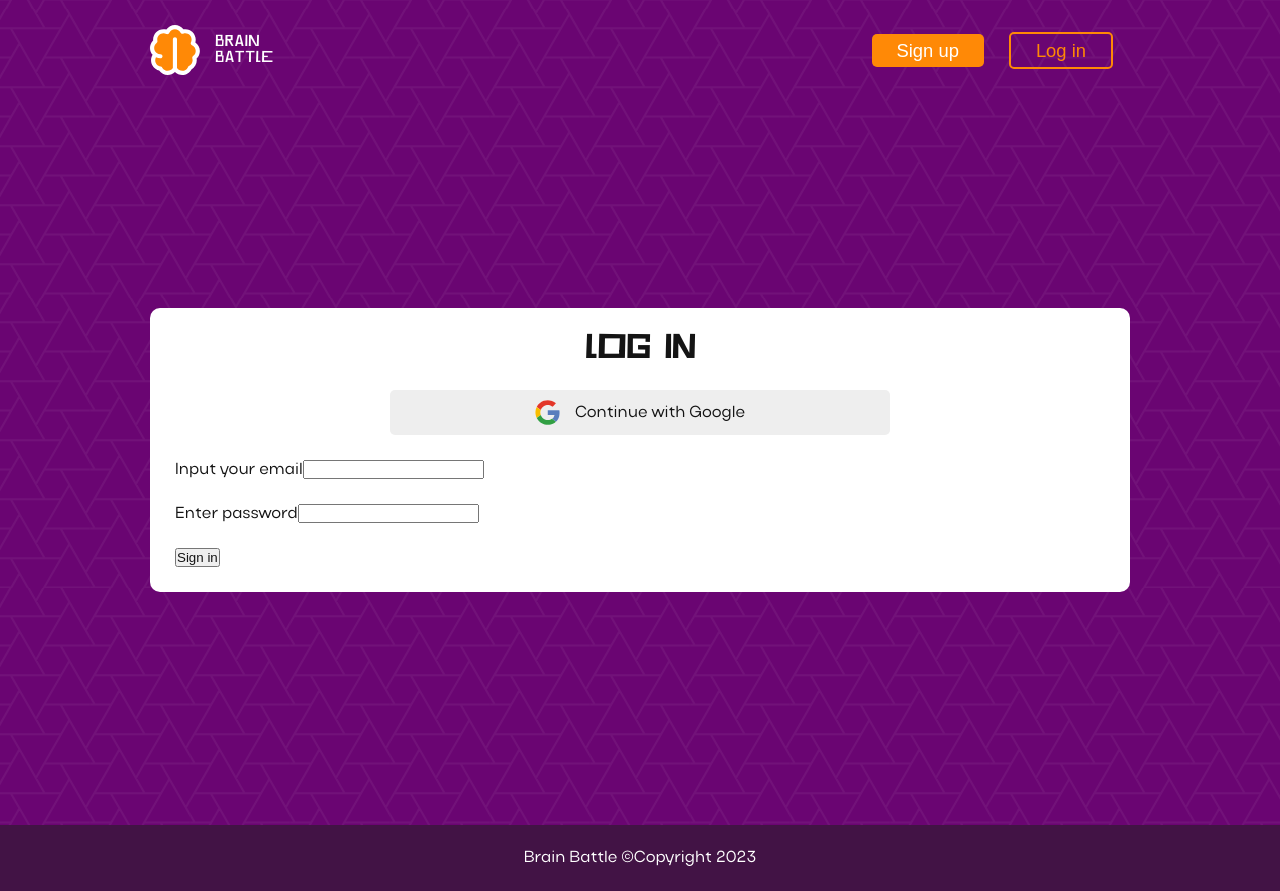
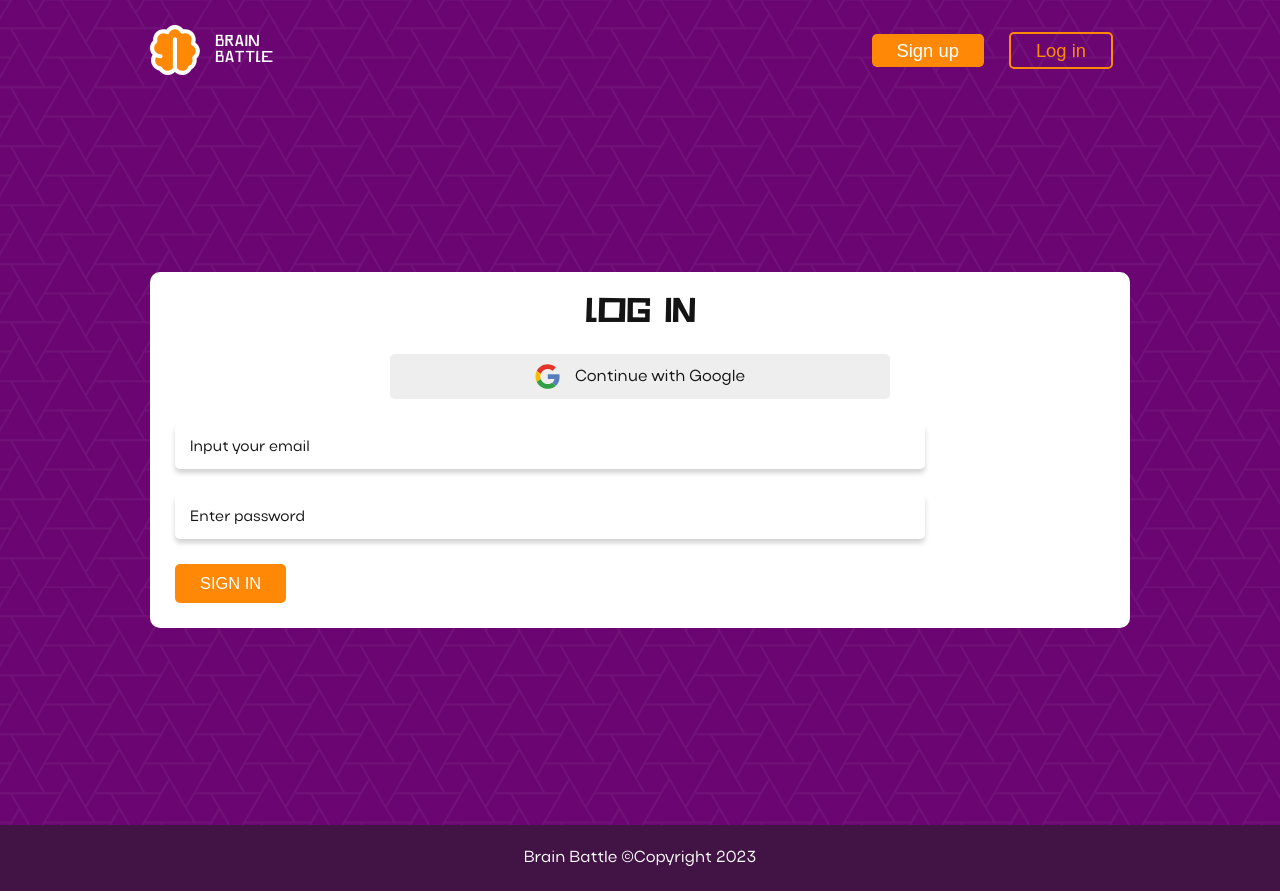
Before and after one commit to viktor-kindrat/brain-battle, a React (Create React App) app: page /logIn in a window 1280 px wide. Built offline with nearby package versions, Linux system fonts and the light colour scheme.

Commit message:
Form inpusts layout (part 1/2)

```diff
--- a/package.json
+++ b/package.json
@@ -6,6 +6,7 @@
     "@testing-library/jest-dom": "^5.16.5",
     "@testing-library/react": "^13.4.0",
     "@testing-library/user-event": "^13.5.0",
+    "gsap": "^3.12.1",
     "react": "^18.2.0",
     "react-dom": "^18.2.0",
     "react-router-dom": "^6.13.0",
--- a/src/Components/Form/Form.jsx
+++ b/src/Components/Form/Form.jsx
@@ -7,9 +7,25 @@ import avatarDef from "./Svg/avatardef.svg"
 
 function Form({ type }) {
     let [imagePreview, setImagePreview] = useState("");
-    let avatarChangeHandler = (e)=>{
+    let avatarChangeHandler = (e) => {
         let url = URL.createObjectURL(e.target.files[0])
         setImagePreview(url)
+    }
+
+    let inputFocusHandler = (e) => {
+        let parent = e.target.parentElement;
+        let label = parent.querySelector(".Form__label");
+        label.style.top = "-3px";
+        label.style.fontSize = "10px";
+        label.style.fontWeight = "800"
+        label.style.color = "#333333"
+    }
+    let inputBlurHandler = (e) => {
+        if (e.target.value === "") {
+            let parent = e.target.parentElement;
+            let label = parent.querySelector(".Form__label")
+            label.removeAttribute("style")
+        }
     }
     return (
         <form action="" className="Form">
@@ -22,16 +38,16 @@ function Form({ type }) {
                             <div className="Form__fields-container">
                                 <div className="Form__input-container">
                                     <label htmlFor="form-email" className="Form__label">Input your email</label>
-                                    <input id="form-email" type="text" name="email" className="Form__input" />
+                                    <input onFocus={inputFocusHandler} onBlur={inputBlurHandler} id="form-email" type="text" name="email" className="Form__input" />
                                 </div>
                                 <div className="Form__input-container">
                                     <label htmlFor="form-password" className="Form__label">Enter password</label>
-                                    <input id="form-password" type="password" name="password" className="Form__input" />
+                                    <input onFocus={inputFocusHandler} onBlur={inputBlurHandler} id="form-password" type="password" name="password" className="Form__input" />
                                 </div>
                             </div>
                         </> : <>
                             <div className="Form__fields-container">
-                                <div className="Form__input-container">
+                                <div className="Form__input-container Form__input-container_image">
                                     <div className="Form__avatar-template">
                                         <img src={imagePreview ? imagePreview : avatarDef} alt="avatar" className="Form__avatar-preview" />
                                     </div>
@@ -40,20 +56,20 @@ function Form({ type }) {
                                 </div>
                                 <div className="Form__input-container">
                                     <label htmlFor="form-email" className="Form__label">Input your email</label>
-                                    <input id="form-email" type="text" name="email" className="Form__input" />
+                                    <input onFocus={inputFocusHandler} onBlur={inputBlurHandler} id="form-email" type="text" name="email" className="Form__input" />
                                 </div>
                                 <div className="Form__input-container">
                                     <label htmlFor="form-password" className="Form__label">Enter password</label>
-                                    <input id="form-password" type="password" name="password" className="Form__input" />
+                                    <input onFocus={inputFocusHandler} onBlur={inputBlurHandler} id="form-password" type="password" name="password" className="Form__input" />
                                 </div>
                                 <div className="Form__input-container">
                                     <label htmlFor="form-password-confirmation" className="Form__label">Confirm password</label>
-                                    <input id="form-password-confirmation" type="password" name="password" className="Form__input" />
+                                    <input onFocus={inputFocusHandler} onBlur={inputBlurHandler} id="form-password-confirmation" type="password" name="password" className="Form__input" />
                                 </div>
                             </div>
                         </>
                     }
-                    <button type="submit">{(type === "reg" ? "Sign up" : "Sign in")}</button>
+                    <button className="Form__submit" type="submit">{(type === "reg" ? "Sign up" : "Sign in")}</button>
                 </div>
             </div>
         </form>
--- a/src/Components/Form/Styles/Form.css
+++ b/src/Components/Form/Styles/Form.css
@@ -73,6 +73,63 @@
   justify-content: center;
   flex-direction: column;
   gap: 25px;
+  width: 100%;
+}
+.Form .Form__content-container .Form__fields .Form__fields-container .Form__input-container {
+  display: flex;
+  align-items: flex-start;
+  justify-content: flex-start;
+  flex-direction: column;
+  gap: 0;
+  width: 100%;
+  position: relative;
+}
+.Form .Form__content-container .Form__fields .Form__fields-container .Form__input-container .Form__label {
+  transform: translate(0, -50%);
+  -webkit-transform: translate(0, -50%);
+  -moz-transform: translate(0, -50%);
+  -ms-transform: translate(0, -50%);
+  -o-transform: translate(0, -50%);
+  transition: 0.3s;
+  -webkit-transition: 0.3s;
+  -moz-transition: 0.3s;
+  -ms-transition: 0.3s;
+  -o-transition: 0.3s;
+  pointer-events: none;
+  user-select: none;
+  position: absolute;
+  top: 50%;
+  left: 15px;
+  font-size: 15px;
+  line-height: 100%;
+}
+.Form .Form__content-container .Form__fields .Form__fields-container .Form__input-container .Form__input {
+  border-radius: 5px;
+  -webkit-border-radius: 5px;
+  -moz-border-radius: 5px;
+  -ms-border-radius: 5px;
+  -o-border-radius: 5px;
+  width: min(750px, 100%);
+  box-shadow: 0 4px 5px rgba(20, 20, 20, 0.1882352941);
+  padding: 15px;
+  border: none;
+  outline: none;
+}
+.Form .Form__content-container .Form__fields .Form__submit {
+  border-radius: 5px;
+  -webkit-border-radius: 5px;
+  -moz-border-radius: 5px;
+  -ms-border-radius: 5px;
+  -o-border-radius: 5px;
+  background: #FF8906;
+  color: #ffffff;
+  padding: 10px 25px;
+  border: none;
+  outline: none;
+  text-transform: uppercase;
+  font-weight: 500;
+  font-size: calc(10px + 0.5vw);
+  cursor: pointer;
 }
 
 @media screen and (max-width: 800px) {
--- a/src/Components/Form/Styles/Form.scss
+++ b/src/Components/Form/Styles/Form.scss
@@ -47,7 +47,47 @@
             }
 
             .Form__fields-container {
-                @include flex(flex-start, center, column, 25px)
+                @include flex(flex-start, center, column, 25px);
+                width: 100%;
+                .Form__input-container {
+                    @include flex(flex-start, flex-start, column, 0);
+                    width: 100%;
+                    position: relative;
+
+                    .Form__label {
+                        @include transform(translate(0, -50%));
+                        @include transition(0.3s);
+                        pointer-events: none;
+                        user-select: none;
+                        position: absolute;
+                        top: 50%;
+                        left: 15px;
+                        font-size: 15px;
+                        line-height: 100%;
+                    }
+
+                    .Form__input {
+                        @include borderRadius(5px);
+                        width: min(750px, 100%);
+                        box-shadow: 0 4px 5px $shadowDark;
+                        padding: 15px;
+                        border: none;
+                        outline: none;
+                    }
+                }
+            }
+
+            .Form__submit {
+                @include borderRadius(5px);
+                background: $secondary;
+                color: #ffffff;
+                padding: 10px 25px;
+                border: none;
+                outline: none;
+                text-transform: uppercase;
+                font-weight: 500;
+                font-size: calc(10px + .5vw);
+                cursor: pointer;
             }
         }
 
```
Also changed, not shown: 1 other file (tests, documents, lock files or other folders).
